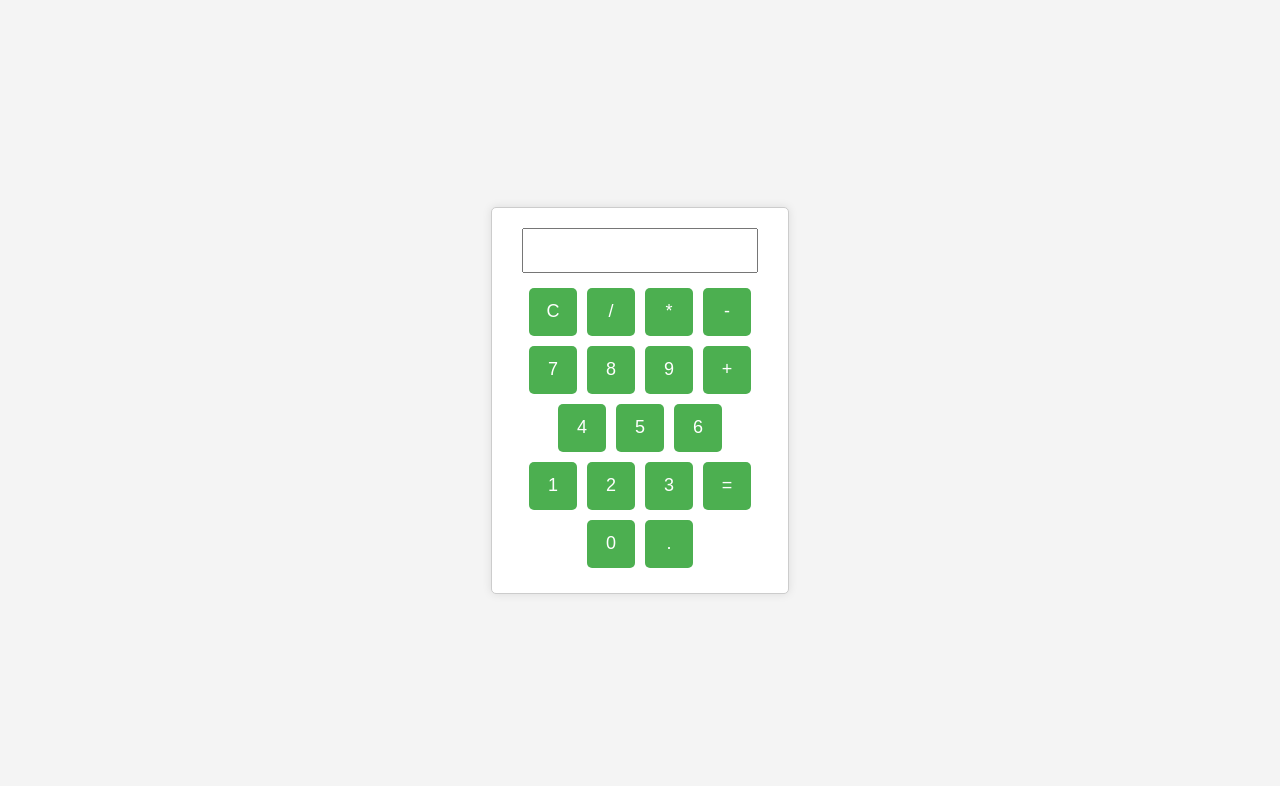
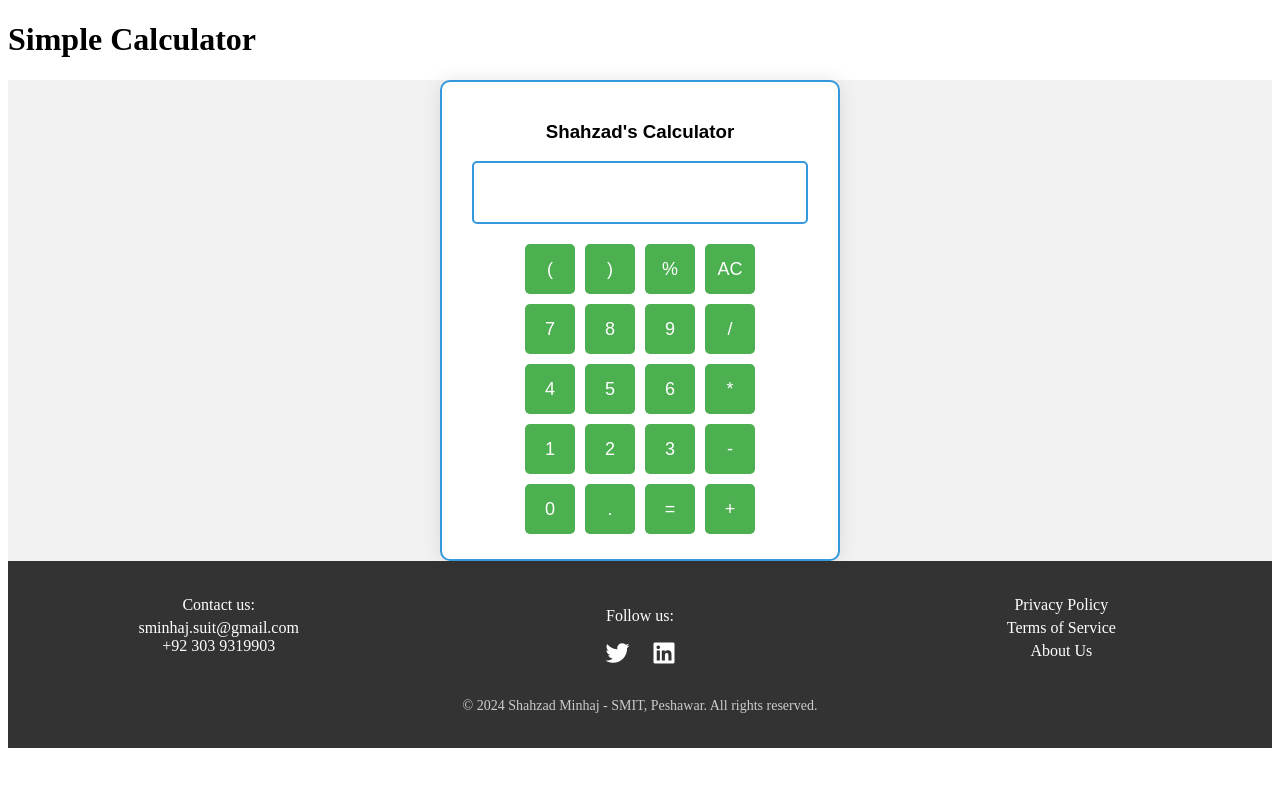
Before and after one commit to Shahzad-Minhaj/Calculator, a plain HTML site: page index.html in a window 1280 px wide. Drawn offline with Linux system fonts and the light colour scheme.

Commit message:
Second Commit
Made some changes in the Js file to improve the code.
Add some more effective styling.
Add a proper footer to the file.

```diff
--- a/index.html
+++ b/index.html
@@ -1,47 +1,86 @@
+<!-- visit http://simple-calculatorr.surge.sh for preview -->
+
 <!DOCTYPE html>
 <html lang="en">
 <head>
   <meta charset="UTF-8">
   <meta name="viewport" content="width=device-width, initial-scale=1.0">
-  <title>Colorful Calculator</title>
+  <title>Calculator</title>
   <link rel="stylesheet" href="style/style.css">
+  <link rel="stylesheet" href="https://cdnjs.cloudflare.com/ajax/libs/font-awesome/6.0.0-beta3/css/all.min.css">
 </head>
 <body>
-  <div id="calculator">
+  <header><h1>Simple Calculator</h1></header>
+  <main>
+    <div id="calculator">
+  <h3>Shahzad's Calculator</h3>
     <input type="text" id="display" readonly>
 
     <div class="button-container">
-      <button onclick="clearDisplay()">C</button>
-      <button onclick="appendToDisplay('/')">/</button>
-      <button onclick="appendToDisplay('*')">*</button>
-      <button onclick="appendToDisplay('-')">-</button>
+      <button onclick="appendToDisplay('(')">(</button>
+      <button onclick="appendToDisplay(')')">)</button>
+      <button onclick="appendToDisplay('%')">%</button>
+      <button onclick="clearDisplay()">AC</button>
     </div>
 
     <div class="button-container">
       <button onclick="appendToDisplay('7')">7</button>
       <button onclick="appendToDisplay('8')">8</button>
       <button onclick="appendToDisplay('9')">9</button>
-      <button onclick="appendToDisplay('+')">+</button>
+      <button onclick="appendToDisplay('/')">/</button>
     </div>
 
     <div class="button-container">
       <button onclick="appendToDisplay('4')">4</button>
       <button onclick="appendToDisplay('5')">5</button>
       <button onclick="appendToDisplay('6')">6</button>
+      <button onclick="appendToDisplay('*')">*</button>
+
     </div>
 
     <div class="button-container">
       <button onclick="appendToDisplay('1')">1</button>
       <button onclick="appendToDisplay('2')">2</button>
       <button onclick="appendToDisplay('3')">3</button>
-      <button onclick="calculateResult()">=</button>
+      <button onclick="appendToDisplay('-')">-</button>
+
     </div>
 
     <div class="button-container">
       <button onclick="appendToDisplay('0')">0</button>
       <button onclick="appendToDisplay('.')">.</button>
+      <button onclick="calculateResult()">=</button>
+      <button onclick="appendToDisplay('+')">+</button>
+
     </div>
   </div>
+</main>
+<footer>
+  <div class="footer-content">
+    <div class="contact-info">
+      <p>Contact us:</p>
+      <a href="mailto:sminhaj.suit@gmail.com">sminhaj.suit@gmail.com</a><br>
+      <a href="tel:+923039319903">+92 303 9319903</a>
+    </div>
+
+    <div class="social-links">
+      <p>Follow us:</p>
+      <a href="" target="_blank" title="Twitter"><i class="fab fa-twitter"></i></a>
+      <a href="https://www.linkedin.com/in/shahzad-minhaj/" target="_blank" title="LinkedIn"><i class="fab fa-linkedin"></i></a>
+    </div>
+
+    <div class="footer-links">
+      <a href="#">Privacy Policy</a>
+      <a href="#">Terms of Service</a>
+      <a href="#">About Us</a>
+    </div>
+  </div>
+
+  <div class="copyright">
+    <p>&copy; 2024 Shahzad Minhaj - SMIT, Peshawar. All rights reserved.</p>
+  </div>
+</footer>
+
 
   <script src="script.js"></script>
 </body>
--- a/script.js
+++ b/script.js
@@ -6,9 +6,25 @@ function appendToDisplay(value) {
   document.getElementById('display').value = '';
 }
 
+// function calculateResult() {
+//   try {
+//     const result = eval(document.getElementById('display').value);
+//     document.getElementById('display').value = result;
+//   } catch (error) {
+//     document.getElementById('display').value = 'Error';
+//   }
+// }
 function calculateResult() {
   try {
-      document.getElementById('display').value = eval(document.getElementById('display').value);
+    let input = document.getElementById('display').value;
+
+    // Replace consecutive operators without operands
+    input = input.replace(/(\+{2,}|-{2,}|\*{2,}|\/{2,})/g, (match) => {
+      return match.charAt(0);
+    });
+
+    const result = eval(input);
+    document.getElementById('display').value = result;
   } catch (error) {
     document.getElementById('display').value = 'Error';
   }
--- a/style/style.css
+++ b/style/style.css
@@ -1,33 +1,41 @@
-body {
+main {
   font-family: 'Arial', sans-serif;
   display: flex;
   justify-content: center;
   align-items: center;
-    height: 100vh;
   margin: 0;
-    background-color: #f4f4f4;
+  min-height: calc(100vh-40px);
+  background-color: #f2f2f2;
 }
 
 #calculator {
-    border: 1px solid #ccc;
-    border-radius: 5px;
+  border: 2px solid #3498db;
+  border-radius: 10px;
   padding: 20px;
   text-align: center;
-    background-color: #fff;
-    box-shadow: 0 0 10px rgba(0, 0, 0, 0.1);
+  background-color: #ffffff;
+  box-shadow: 0 0 20px rgba(0, 0, 0, 0.1);
 }
 
 input {
   width: calc(100% - 20px);
-    margin-bottom: 10px;
-    padding: 10px;
+  margin-bottom: 15px;
+  padding: 15px;
   box-sizing: border-box;
-    font-size: 18px;
+  font-size: 25px;
+  border: 2px solid #3498db;
+  border-radius: 5px;
+  transition: border-color 0.3s;
+}
+
+input:hover,
+input:focus {
+  border-color: #2980b9;
 }
 
 button {
-    width: 48px;
-    height: 48px;
+  width: 50px;
+  height: 50px;
   margin: 5px;
   font-size: 18px;
   cursor: pointer;
@@ -35,14 +43,85 @@ body {
   color: #fff;
   border: none;
   border-radius: 5px;
-    transition: background-color 0.3s;
+  transition: background-color 0.3s, transform 0.2s;
 }
 
 button:hover {
   background-color: #45a049;
+  transform: scale(1.05);
 }
 
 .button-container {
   display: flex;
   justify-content: center;
 }
+
+/* Additional styles for the operators */
+button.operator {
+  background-color: #3498db;
+  transition: background-color 0.3s, transform 0.2s;
+}
+
+button.operator:hover {
+  background-color: #2980b9;
+  transform: scale(1.05);
+}
+
+footer {
+  background-color: #333;
+  color: #fff;
+  padding: 20px 0;
+  text-align: center;
+}
+
+.footer-content {
+  display: flex;
+  justify-content: space-around;
+  flex-wrap: wrap;
+}
+
+.contact-info,
+.social-links,
+.footer-links {
+  flex: 1;
+  margin: 10px;
+}
+.contact-info a{
+  text-decoration: none;
+  color: white;
+  font-size: medium;
+}
+.contact-info a:hover{
+  text-decoration: underline;
+}
+
+.contact-info p {
+  margin: 5px 0;
+}
+
+.social-links a {
+  font-size: 24px;
+  color: #fff;
+  margin: 0 10px;
+  text-decoration: none;
+}
+
+.footer-links a {
+  color: #fff;
+  text-decoration: none;
+  display: block;
+  margin: 5px 0;
+}
+
+.footer-links a:hover {
+  text-decoration: underline;
+}
+
+.copyright {
+  margin-top: 20px;
+}
+
+.copyright p {
+  font-size: 14px;
+  color: #ccc;
+}
```
Lines whose indentation alone changed are shown as unchanged.
